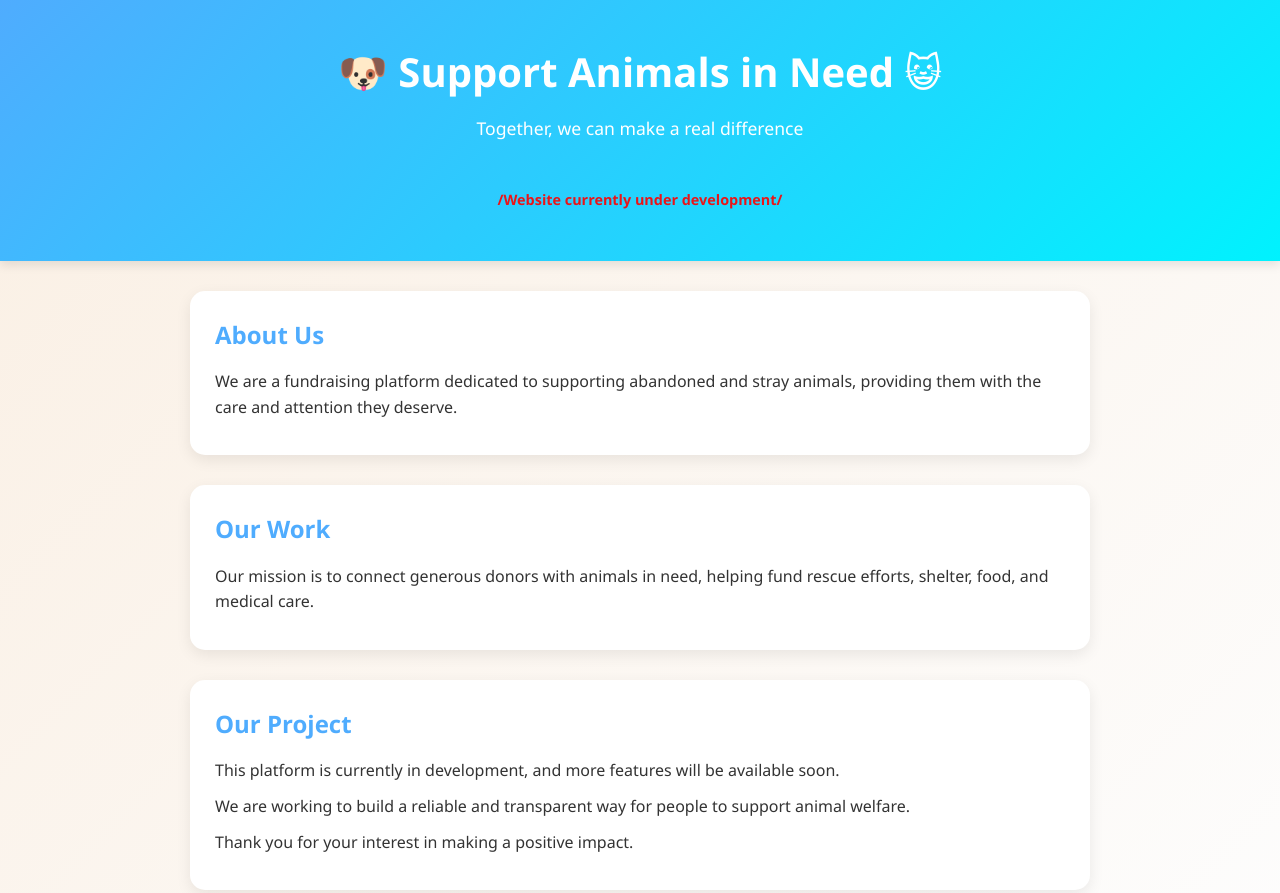
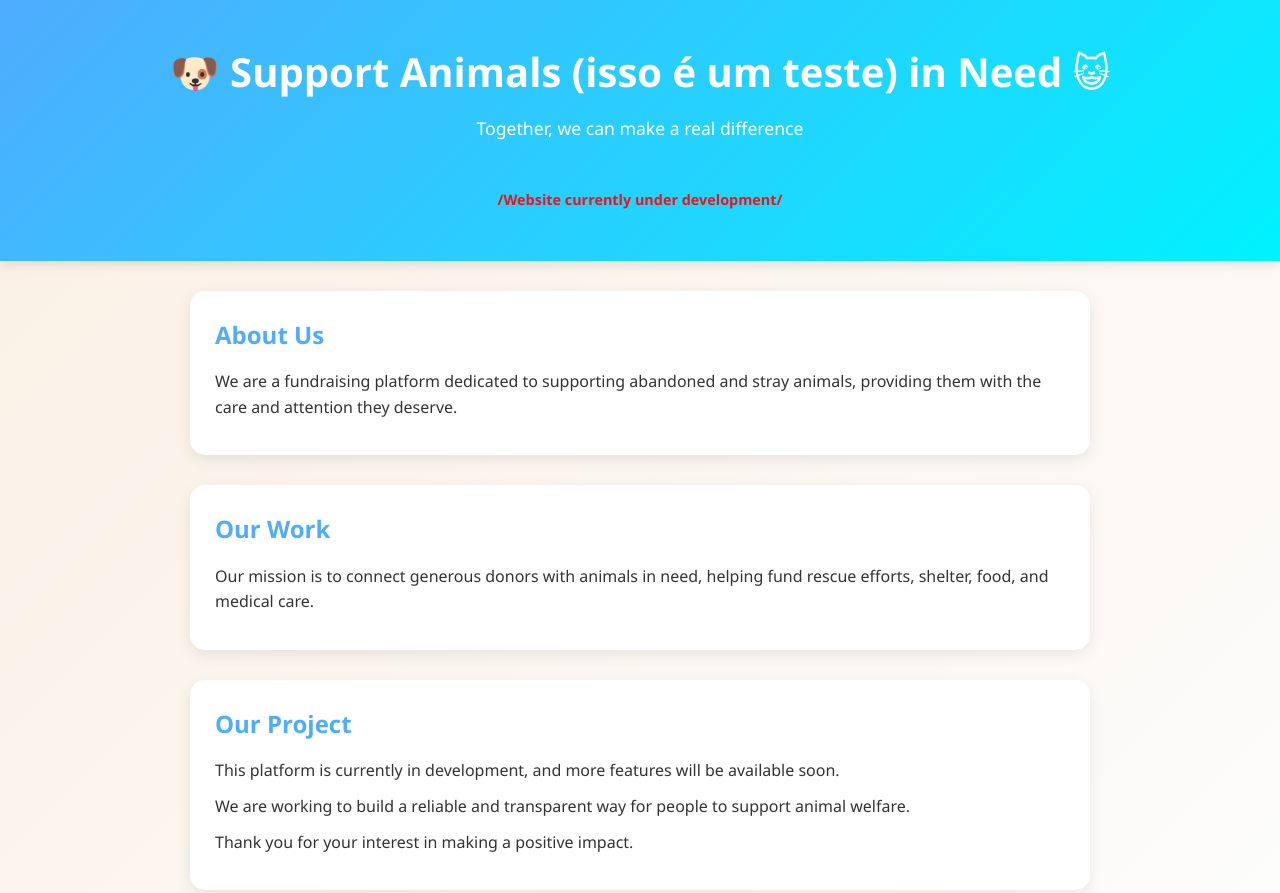
Before and after one commit to Jeffin2/Site-Arrecadacao-para-Animais-em-Situacao-de-Rua, a plain HTML site: page index.html in a window 1280 px wide. Shown: the top 893 px of the page. Drawn offline with Linux system fonts and the light colour scheme.

Commit message:
Teste rápido

```diff
--- a/index.html
+++ b/index.html
@@ -9,7 +9,7 @@
 <body>
 
     <header>
-        <h1>🐶 Support Animals in Need 😺</h1>
+        <h1>🐶 Support Animals (isso é um teste) in Need 😺</h1>
         <p>Together, we can make a real difference</p>
         <br>
         <p id="fase-programacao"><b>/Website currently under development/</b></p>
```
